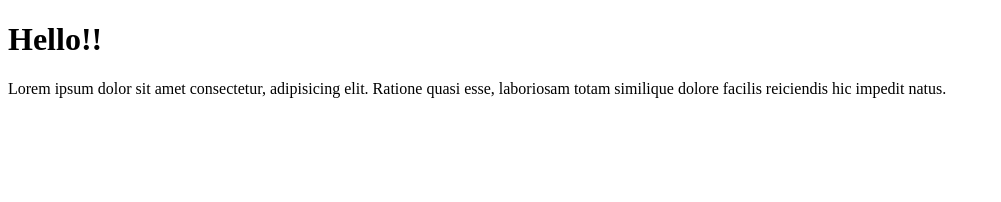
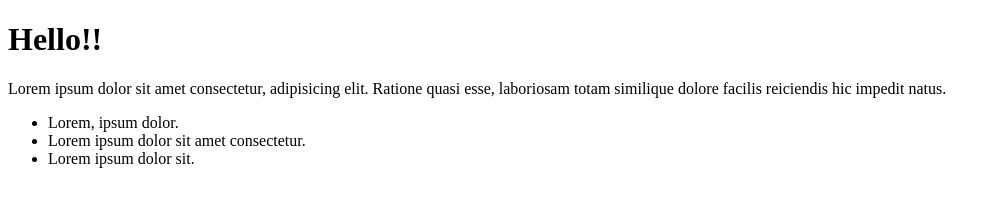
Before and after one commit to ishachand09/git-assignments, a plain HTML site: page index.html in a window 1280 px wide. Shown: the whole page, without its empty margins (0-1001 px from the left). Drawn offline with Linux system fonts and the light colour scheme.

Commit message:
testing new feature

```diff
--- a/index.html
+++ b/index.html
@@ -8,5 +8,11 @@
 <body>
     <h1>Hello!!</h1>
     <p>Lorem ipsum dolor sit amet consectetur, adipisicing elit. Ratione quasi esse, laboriosam totam similique dolore facilis reiciendis hic impedit natus.</p>
+
+    <ul>
+        <li>Lorem, ipsum dolor.</li>
+        <li>Lorem ipsum dolor sit amet consectetur.</li>
+        <li>Lorem ipsum dolor sit.</li>
+    </ul>
 </body>
 </html>
```
Also changed, not shown: newFeature/newFile.txt (added).
